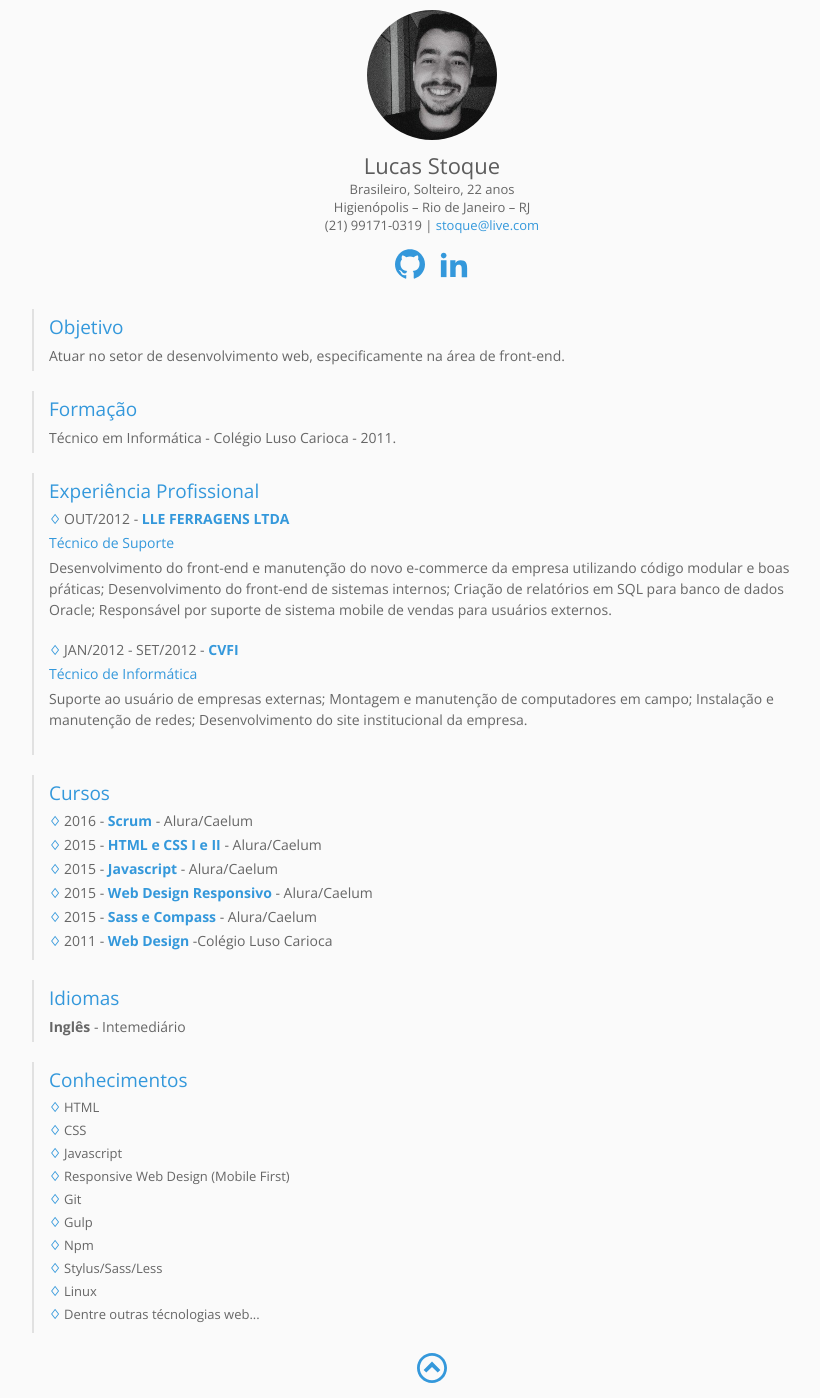
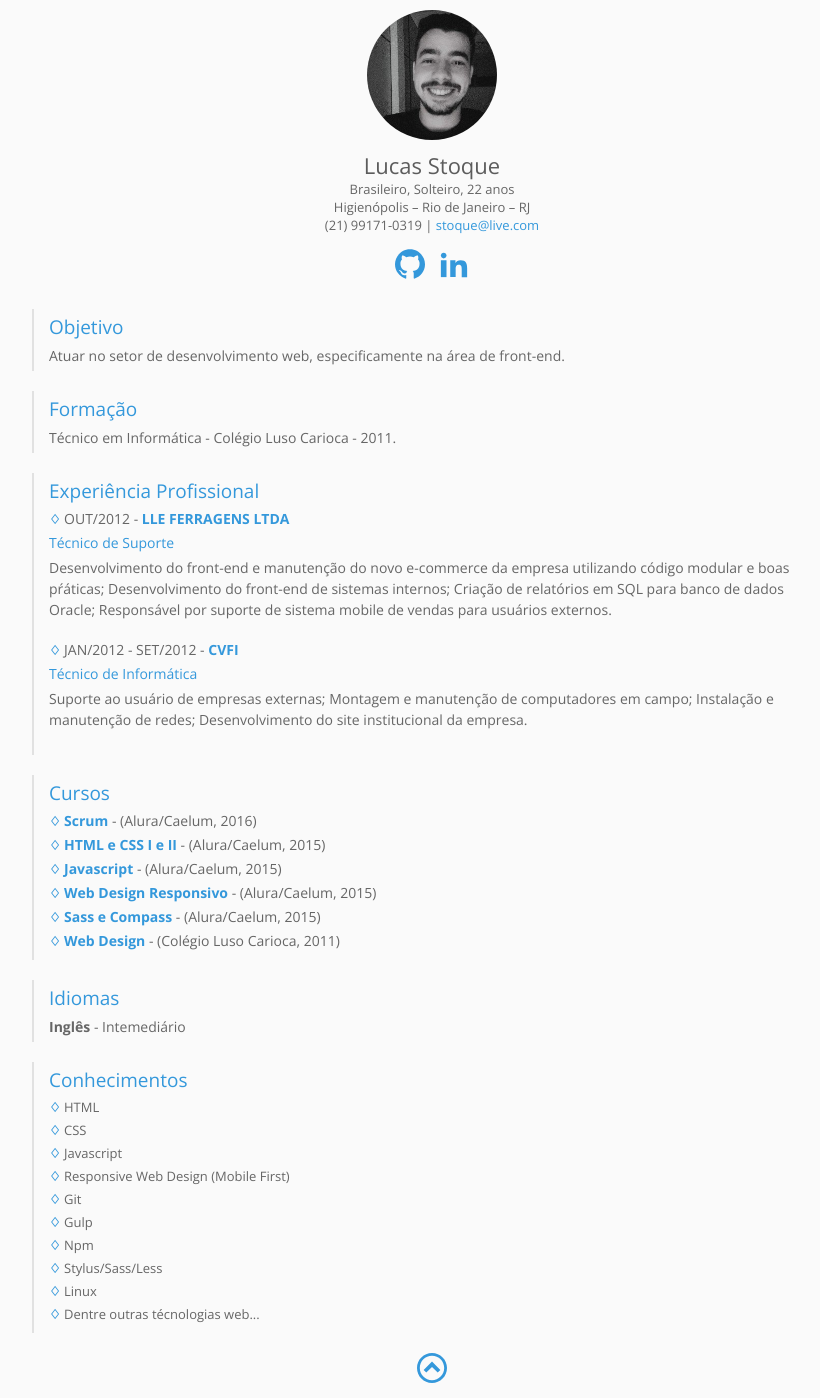
Before and after one commit to stoque/stoque.github.io, a Jekyll site: the page built from index.html, in a window 1280 px wide. Shown: the whole page, without its empty margins (208-1028 px from the left). Built offline with Jekyll 4.4.1, drawn with Linux system fonts in a browser that asks for light colours.

Commit message:
Ajustments

```diff
--- a/_layouts/default.html
+++ b/_layouts/default.html
@@ -96,22 +96,22 @@
 				<h2 class="subtitle">Cursos</h2>
 				<ul class="article-list">
 					<li class="item -small">
-						<span class="name">2016 - <strong>Scrum</strong> - Alura/Caelum</span>
+						<span class="name"><strong>Scrum</strong> - (Alura/Caelum, 2016)</span>
 					</li>
 					<li class="item -small">
-						<span class="name">2015 - <strong>HTML e CSS I e II</strong> - Alura/Caelum</span>
+						<span class="name"><strong>HTML e CSS I e II</strong> - (Alura/Caelum, 2015)</span>
 					</li>
 					<li class="item -small">
-						<span class="name">2015 - <strong>Javascript</strong> - Alura/Caelum</span>
+						<span class="name"><strong>Javascript</strong> - (Alura/Caelum, 2015)</span>
 					</li>
 					<li class="item -small">
-						<span class="name">2015 - <strong>Web Design Responsivo</strong> - Alura/Caelum</span>
+						<span class="name"><strong>Web Design Responsivo</strong> - (Alura/Caelum, 2015)</span>
 					</li>
 					<li class="item -small">
-						<span class="name">2015 - <strong>Sass e Compass</strong> - Alura/Caelum</span>
+						<span class="name"><strong>Sass e Compass</strong> - (Alura/Caelum, 2015)</span>
 					</li>
 					<li class="item -small">
-						<span class="name">2011 - <strong>Web Design </strong> -Colégio  Luso Carioca</span>
+						<span class="name"><strong>Web Design </strong> - (Colégio  Luso Carioca, 2011)</span>
 					</li>
 				</ul>
 			</article>
```
